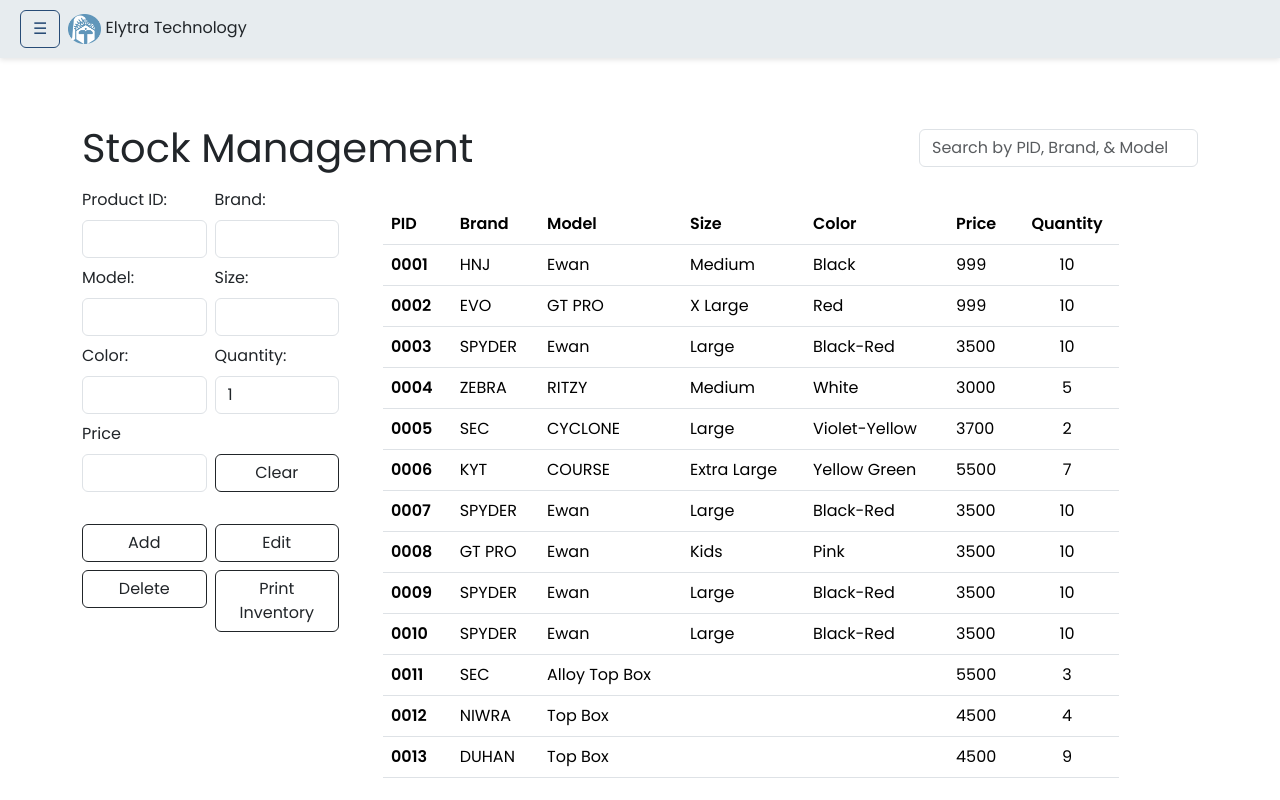
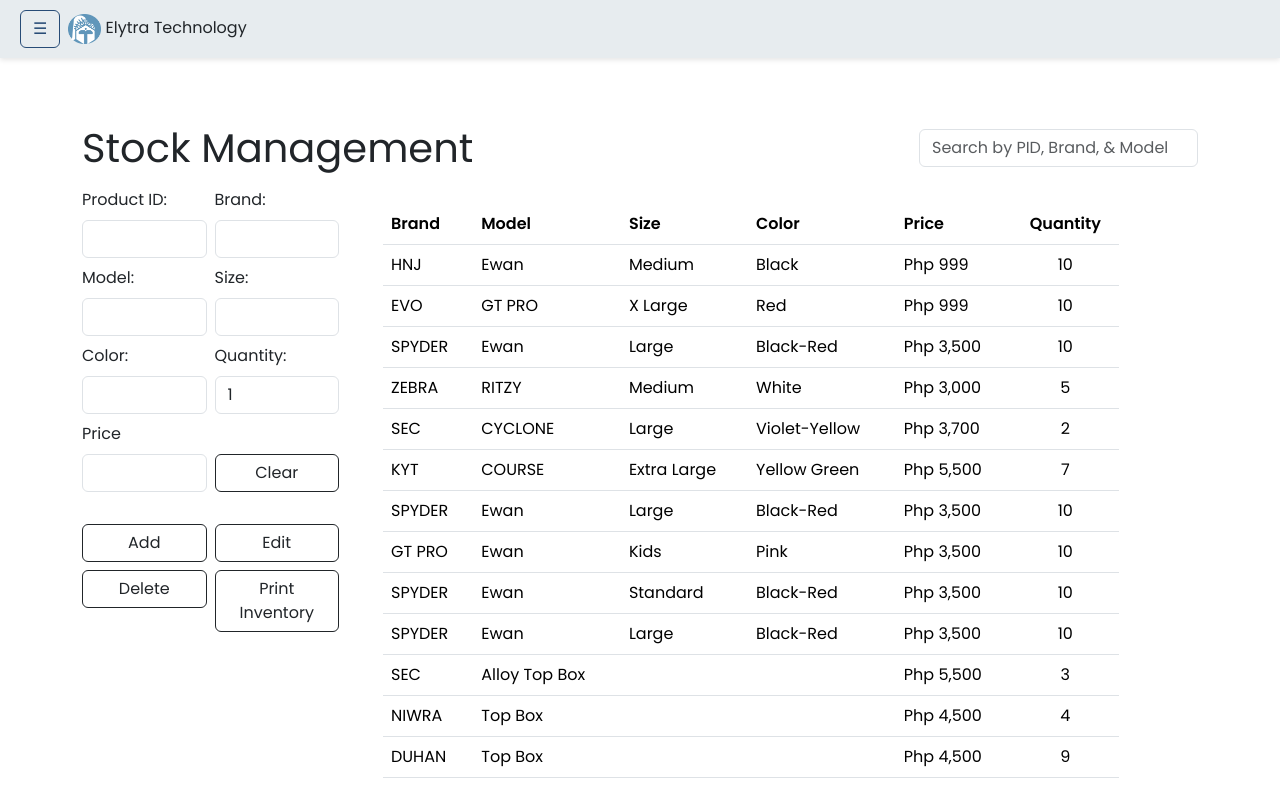
Before and after one commit to jc-pogi/chano, a Django app: page /sm/ in a window 1280 px wide. Run offline with Django 5.2, Linux system fonts and the light colour scheme.

Commit message:
SM
functionality ng print inventory

Things to do:
-ayusing format ng print
-scroll bar ng tables

```diff
--- a/etms_portal/etms_app/templates/productTable.html
+++ b/etms_portal/etms_app/templates/productTable.html
@@ -17,7 +17,7 @@
             <td>Ewan</td>
             <td>Medium</td>
             <td>Black</td>
-            <td>999</td>
+            <td>Php 999</td>
             <td class="text-center">10</td>
         </tr>
         <tr data-type="Helmet" data-price="999" data-brand="EVO" data-color="Red" data-size="X Large" data-in-stock="true">
@@ -26,7 +26,7 @@
             <td>GT PRO</td>
             <td>X Large</td>
             <td>Red</td>
-            <td>999</td>
+            <td>Php 999</td>
             <td class="text-center">10</td>
         </tr>
         <tr data-type="Helmet" data-price="3500" data-brand="SPYDER" data-color="Black-Red" data-size="Large" data-in-stock="false">
@@ -35,7 +35,7 @@
             <td>Ewan</td>
             <td>Large</td>
             <td>Black-Red</td>
-            <td>3500</td>
+            <td>Php 3,500</td>
             <td class="text-center">10</td>
         </tr>
         <tr data-type="Helmet" data-price="3000" data-brand="ZEBRA" data-color="White" data-size="Medium" data-in-stock="true">
@@ -44,7 +44,7 @@
             <td>RITZY</td>
             <td>Medium</td>
             <td>White</td>
-            <td>3000</td>
+            <td>Php 3,000</td>
             <td class="text-center">5</td>
         </tr>
         <tr data-type="Helmet" data-price="3700" data-brand="SEC" data-color="Violet-Yellow" data-size="Large" data-in-stock="true">
@@ -53,7 +53,7 @@
             <td>CYCLONE</td>
             <td>Large</td>
             <td>Violet-Yellow</td>
-            <td>3700</td>
+            <td>Php 3,700</td>
             <td class="text-center">2</td>
         </tr>
         <tr data-type="Helmet" data-price="5500" data-brand="KYT" data-color="Yellow Green" data-size="Extra Large" data-in-stock="true">
@@ -62,7 +62,7 @@
             <td>COURSE</td>
             <td>Extra Large</td>
             <td>Yellow Green</td>
-            <td>5500</td>
+            <td>Php 5,500</td>
             <td class="text-center">7</td>
         </tr>
         <tr data-type="Helmet" data-price="3500" data-brand="SPYDER" data-color="Black-Red" data-size="Large" data-in-stock="false">
@@ -71,7 +71,7 @@
             <td>Ewan</td>
             <td>Large</td>
             <td>Black-Red</td>
-            <td>3500</td>
+            <td>Php 3,500</td>
             <td class="text-center">10</td>
         </tr>
         <tr data-type="Helmet" data-price="3500" data-brand="GT PRO" data-color="Pink" data-size="Kids" data-in-stock="true">
@@ -80,16 +80,16 @@
             <td>Ewan</td>
             <td>Kids</td>
             <td>Pink</td>
-            <td>3500</td>
+            <td>Php 3,500</td>
             <td class="text-center">10</td>
         </tr>
-        <tr data-type="Helmet" data-price="3500" data-brand="SPYDER" data-color="Black-Red" data-size="Large" data-in-stock="false">
+        <tr data-type="Helmet" data-price="3500" data-brand="SPYDER" data-color="Black-Red" data-size="Standard" data-in-stock="false">
             <th scope="row">0009</th>
             <td>SPYDER</td>
             <td>Ewan</td>
-            <td>Large</td>
+            <td>Standard</td>
             <td>Black-Red</td>
-            <td>3500</td>
+            <td>Php 3,500</td>
             <td class="text-center">10</td>
         </tr>
         <tr data-type="Helmet" data-price="3500" data-brand="SPYDER" data-color="Black-Red" data-size="Large" data-in-stock="false">
@@ -98,7 +98,7 @@
             <td>Ewan</td>
             <td>Large</td>
             <td>Black-Red</td>
-            <td>3500</td>
+            <td>Php 3,500</td>
             <td class="text-center">10</td>
         </tr>
         <tr data-type="Top Box" data-price="5500" data-brand="SEC" data-color="" data-size="" data-in-stock="true">
@@ -107,7 +107,7 @@
             <td>Alloy Top Box</td>
             <td></td>
             <td></td>
-            <td>5500</td>
+            <td>Php 5,500</td>
             <td class="text-center">3</td>
         </tr>
         <tr data-type="Top Box" data-price="4500" data-brand="NIWRA" data-color="" data-size="" data-in-stock="true">
@@ -116,7 +116,7 @@
             <td>Top Box</td>
             <td></td>
             <td></td>
-            <td>4500</td>
+            <td>Php 4,500</td>
             <td class="text-center">4</td>
         </tr>
         <tr data-type="Top Box" data-price="4500" data-brand="DUHAN" data-color="" data-size="" data-in-stock="true">
@@ -125,8 +125,25 @@
             <td>Top Box</td>
             <td></td>
             <td></td>
-            <td>4500</td>
+            <td>Php 4,500</td>
             <td class="text-center">9</td>
         </tr>
     </tbody>
 </table>
+
+
+
+<style>
+
+th:first-child, td:first-child {
+    display: none;
+}
+
+table td, table th {
+    padding: 15px 10px; /* Adjust padding */
+}
+
+
+
+
+</style>
--- a/etms_portal/etms_app/templates/sm.html
+++ b/etms_portal/etms_app/templates/sm.html
@@ -75,7 +75,8 @@
                 <div class="col-6"><button type="button" class="btn btn-outline-dark w-100" onclick="addItem()">Add</button></div>
                 <div class="col-6"><button type="button" class="btn btn-outline-dark w-100" onclick="editItem()">Edit</button></div>
                 <div class="col-6"><button type="button" class="btn btn-outline-dark w-100" onclick="openDeleteModal()">Delete</button></div>
-                <div class="col-6"><button type="button" class="btn btn-outline-dark w-100" onclick="printInventory()">Print Inventory</button></div>
+                <div class="col-6"><button type="button" class="btn btn-outline-dark w-100" onclick="printInventory()">Print Inventory</button>
+                </div>
             </div>
         </div>
 
@@ -477,6 +478,55 @@ function closeDeleteModal() {
         closeDeleteModal();
     }
 
+    function printInventory() {
+    let printContents = document.querySelector(".product-table").outerHTML;
+    let originalTitle = document.title;
+
+    let printWindow = window.open('', '', 'width=800,height=600');
+    printWindow.document.write(`
+        <html>
+        <head>
+            <title>ElytraTech</title>
+            <style>
+                body {
+                    font-family: Arial, sans-serif;
+                    text-align: center;
+                }
+                table {
+                    width: 100%;
+                    border-collapse: collapse;
+                }
+                th, td {
+                    border: 1px solid black;
+                    padding: 8px;
+                    text-align: left;
+                }
+                th {
+                    background-color: #f2f2f2;
+                }
+                @media print {
+                    body {
+                        margin: 20px;
+                    }
+                    .no-print {
+                        display: none;
+                    }
+                }
+            </style>
+        </head>
+        <body>
+            <h2>ElytraTech Inventory Report</h2>
+            ${printContents}
+        </body>
+        </html>
+    `);
+    printWindow.document.close();
+    printWindow.print();
+}
+
+
+
+
 
 
 </script>
```
Also changed, not shown: etms_portal/etms_app/templates/products.html (+15 -2 lines).
